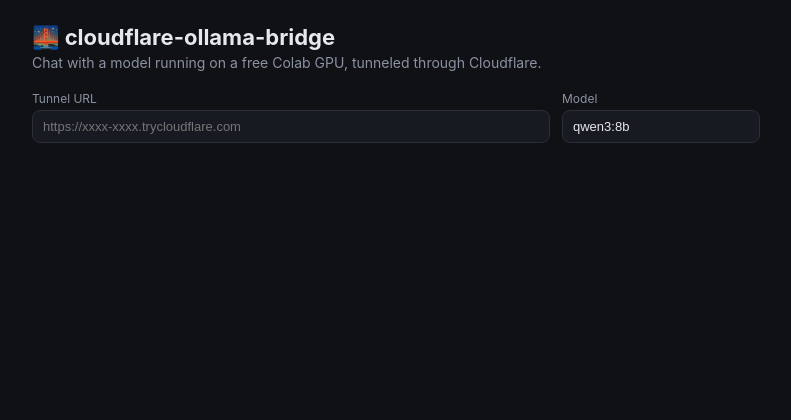
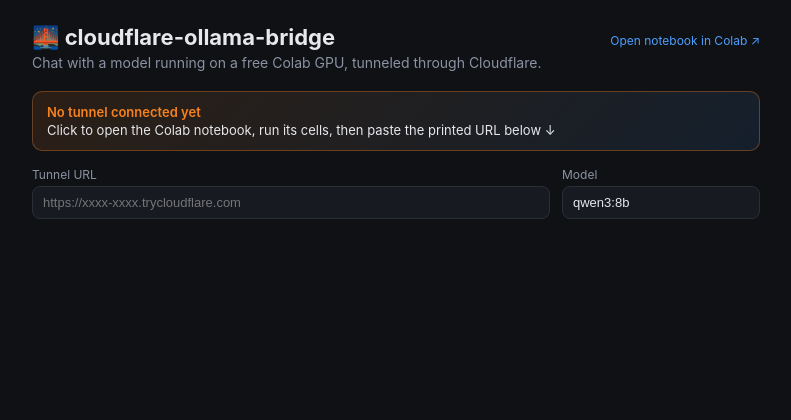
Before and after one commit to furkandrms/cloudflare-ollama-bridge, a FastAPI app: page / in a window 1280 px wide. Shown: the top 420 px of the page, without its empty margins (244-1035 px from the left). Run offline with FastAPI, Linux system fonts and the light colour scheme.

Commit message:
Add an "open in Colab" link and empty-state banner to the demo UI
When no tunnel URL is configured yet, the demo now shows a banner
linking straight to the Colab notebook (colab.research.google.com/github/...),
so a first-time visitor doesn't need to find it in the README. A
small persistent header link does the same once connected.

```diff
--- a/demo/app.py
+++ b/demo/app.py
@@ -29,6 +29,12 @@ from pydantic import BaseModel
 load_dotenv()
 
 APP_DIR = os.path.dirname(__file__)
+
+COLAB_NOTEBOOK_URL = (
+    "https://colab.research.google.com/github/"
+    "furkandrms/cloudflare-ollama-bridge/blob/main/"
+    "notebooks/colab_ollama_tunnel.ipynb"
+)
 
 app = FastAPI(title="cloudflare-ollama-bridge demo")
 app.mount("/static", StaticFiles(directory=os.path.join(APP_DIR, "static")), name="static")
@@ -85,6 +91,7 @@ async def index(request: Request):
         {
             "default_server_url": os.environ.get("MODEL_SERVER_URL", ""),
             "default_model": os.environ.get("MODEL_NAME", "qwen3:8b"),
+            "colab_url": COLAB_NOTEBOOK_URL,
         },
     )
 
--- a/demo/static/style.css
+++ b/demo/static/style.css
@@ -28,6 +28,14 @@ body {
   flex-direction: column;
 }
 
+.header-row {
+  display: flex;
+  align-items: baseline;
+  justify-content: space-between;
+  gap: 12px;
+  flex-wrap: wrap;
+}
+
 header h1 {
   font-size: 22px;
   margin: 0 0 4px;
@@ -37,6 +45,44 @@ header .sub {
   color: var(--muted);
   margin: 0 0 20px;
   font-size: 14px;
+}
+
+.colab-link {
+  font-size: 12px;
+  color: var(--accent-2);
+  text-decoration: none;
+  white-space: nowrap;
+}
+
+.colab-link:hover {
+  text-decoration: underline;
+}
+
+.colab-banner {
+  display: flex;
+  flex-direction: column;
+  gap: 2px;
+  text-decoration: none;
+  background: linear-gradient(135deg, rgba(246, 130, 31, 0.12), rgba(75, 159, 255, 0.1));
+  border: 1px solid rgba(246, 130, 31, 0.35);
+  border-radius: 10px;
+  padding: 12px 14px;
+  margin-bottom: 16px;
+}
+
+.colab-banner:hover {
+  border-color: var(--accent);
+}
+
+.colab-banner-title {
+  color: var(--accent);
+  font-weight: 600;
+  font-size: 13px;
+}
+
+.colab-banner-body {
+  color: var(--text);
+  font-size: 13px;
 }
 
 .config {
--- a/demo/templates/index.html
+++ b/demo/templates/index.html
@@ -9,9 +9,19 @@
 <body>
   <div class="app">
     <header>
-      <h1>🌉 cloudflare-ollama-bridge</h1>
+      <div class="header-row">
+        <h1>🌉 cloudflare-ollama-bridge</h1>
+        <a class="colab-link" href="{{ colab_url }}" target="_blank" rel="noopener">Open notebook in Colab ↗</a>
+      </div>
       <p class="sub">Chat with a model running on a free Colab GPU, tunneled through Cloudflare.</p>
     </header>
+
+    {% if not default_server_url %}
+    <a class="colab-banner" href="{{ colab_url }}" target="_blank" rel="noopener">
+      <span class="colab-banner-title">No tunnel connected yet</span>
+      <span class="colab-banner-body">Click to open the Colab notebook, run its cells, then paste the printed URL below ↓</span>
+    </a>
+    {% endif %}
 
     <section class="config">
       <label>
```
